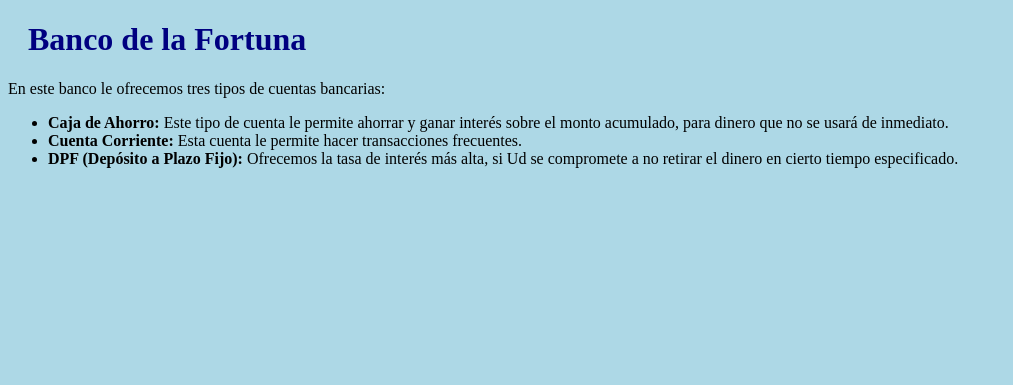
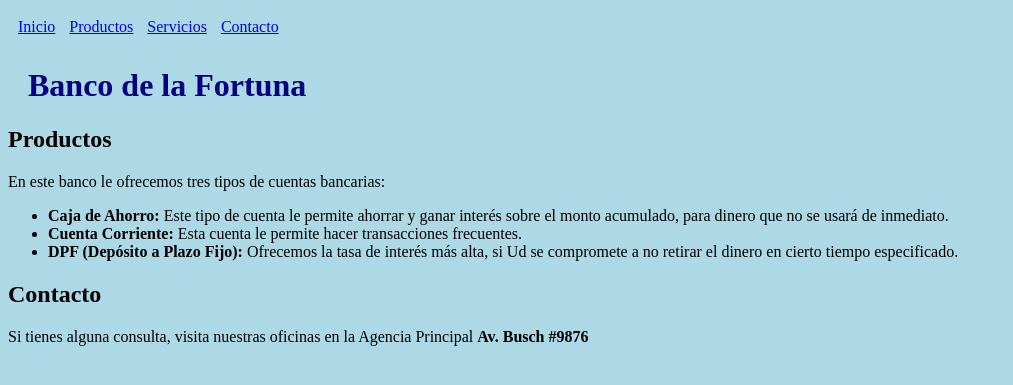
Before and after one commit to LuisMitaHL/lnf324examen1, a PHP site: page /index.php in a window 1280 px wide. Shown: the top 385 px of the page, without its empty margins (0-1013 px from the left). Run offline with PHP 8.4, Linux system fonts and the light colour scheme.

Commit message:
Mejora de estilo 1

```diff
--- a/Ej01/cabecera.php
+++ b/Ej01/cabecera.php
@@ -10,7 +10,30 @@
             color: navy;
             margin-left: 20px;
         }
+        nav {
+            padding: 10px;
+            width: 100%;
+            display: block;
+        }
+        nav ul {
+            list-style-type: none;
+            margin: 0;
+            padding: 0;
+        }
+        nav ul li {
+            display: inline;
+            margin-right: 10px;
+        }
     </style>
 </head>
 <body>
+    <nav>
+        <ul>
+            <li><a href="#">Inicio</a></li>
+            <li><a href="#productos">Productos</a></li>
+            <li><a href="#servicios">Servicios</a></li>
+            <li><a href="#contacto">Contacto</a></li>
+        </ul>
+    </nav>
+
     <h1>Banco de la Fortuna</h1>
--- a/Ej01/index.php
+++ b/Ej01/index.php
@@ -1,12 +1,16 @@
 <?php
 include 'cabecera.php';
 ?>
+    <h2>Productos</h2>
     <p>En este banco le ofrecemos tres tipos de cuentas bancarias:</p>
     <ul>
         <li><strong>Caja de Ahorro:</strong> Este tipo de cuenta le permite ahorrar y ganar interés sobre el monto acumulado, para dinero que no se usará de inmediato.</li>
         <li><strong>Cuenta Corriente:</strong> Esta cuenta le permite hacer transacciones frecuentes.</li>
         <li><strong>DPF (Depósito a Plazo Fijo):</strong> Ofrecemos la tasa de interés más alta, si Ud se compromete a no retirar el dinero en cierto tiempo especificado.</li>
     </ul>
+    <h2>Contacto</h2>
+    <p>Si tienes alguna consulta, visita nuestras oficinas en la Agencia Principal <strong>Av. Busch #9876</strong></p>
+    </ul>
     <?php
 include 'pie.php';
 ?>
```
